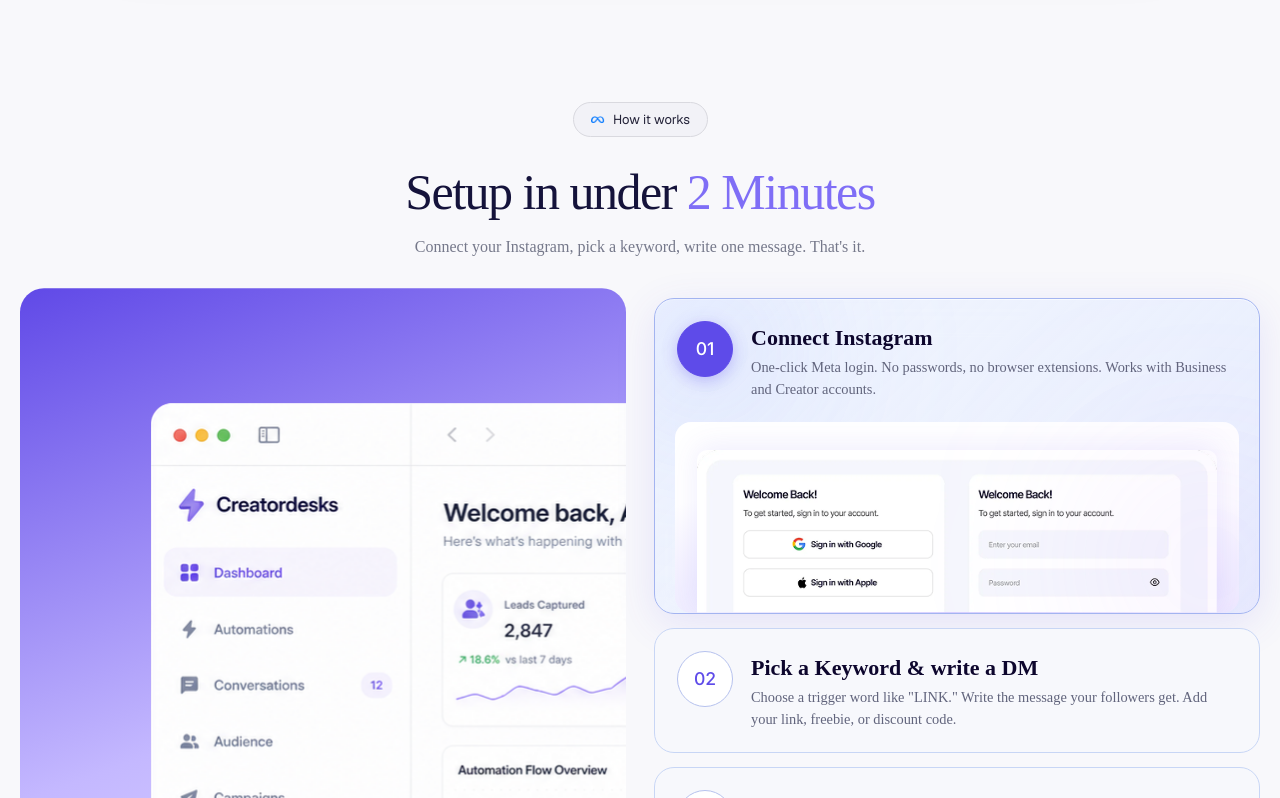
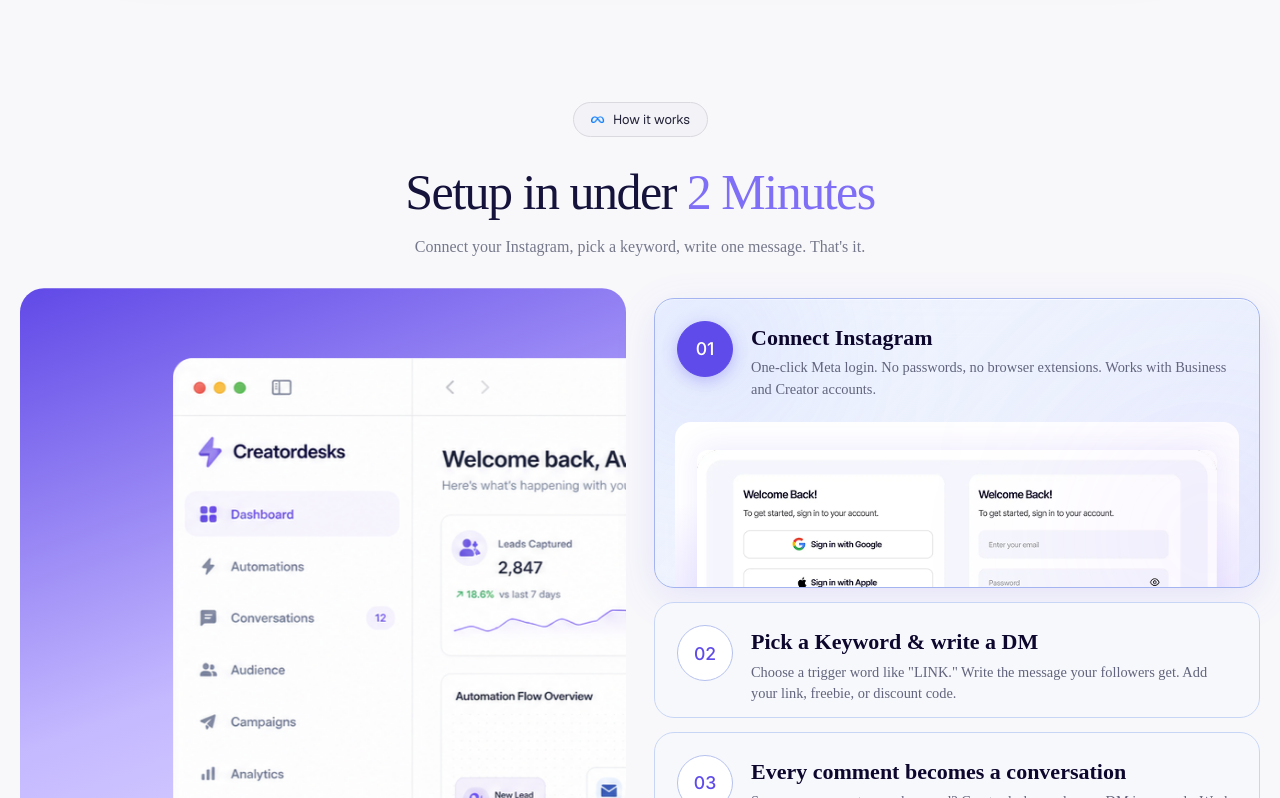
Before and after one commit to kunalvvs/landing-cd, a Next.js app in the folder landing-app/: page / in a window 1280 px wide. Shown: the part 1498-2296 px from the top of the page. Built offline with nearby package versions, Linux system fonts and the light colour scheme; no server answers; the database is empty; a web font is replaced by a local one.

Commit message:
fix: adjust heights for previewFrame and previewImage in HowItWorksSection

```diff
--- a/landing-app/src/components/sections/how-it-works/HowItWorksSection.module.css
+++ b/landing-app/src/components/sections/how-it-works/HowItWorksSection.module.css
@@ -76,7 +76,7 @@
 
 /* ── LEFT: dashboard preview card ── */
 .previewFrame {
-  height: 636px;
+  height: 550px;
   border-radius: 24px;
   overflow: hidden;
   background: linear-gradient(160deg, #6049e7 0%, #c4b8ff 60%, #e1dbff 100%);
@@ -91,7 +91,7 @@
 .previewImage {
   width: 100%;
   max-width: 552px;
-  height: 521px;
+  height: 480px;
   display: block;
   margin-left: 13rem;
 }
@@ -104,6 +104,7 @@
   display: flex;
   flex-direction: column;
   gap: 14px;
+  height: 550px;
 }
 
 /* ── Step card ── */
```
